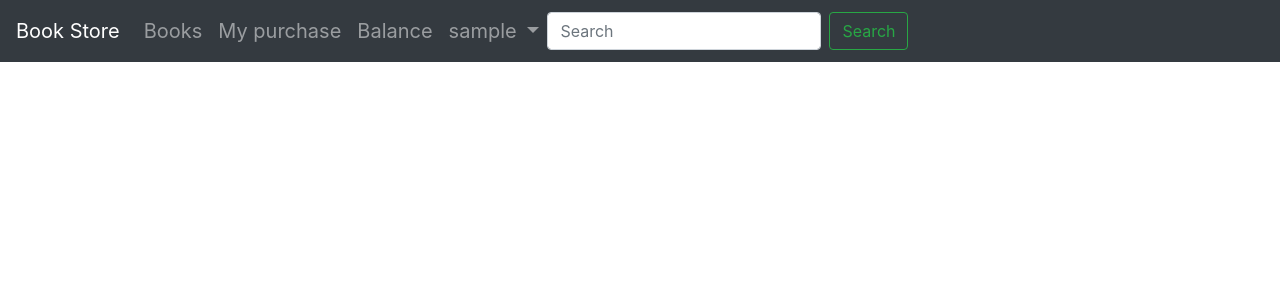
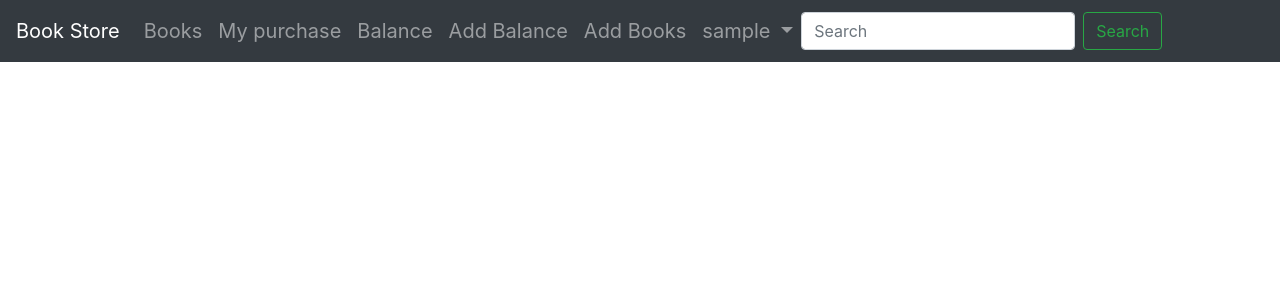
Before and after one commit to pradnyahaval/OnlineBookStore, a Flask app: page / in a window 1280 px wide. Shown: the top 300 px of the page. Run offline with Flask 2, Linux system fonts and the light colour scheme; the visitor is signed in with stand-in values (Sample User, id 1); data comes from the database, SQL or seed files in the repository; some libraries are stand-ins or nearby versions.

Commit message:
Update base.html

```diff
--- a/templates/base.html
+++ b/templates/base.html
@@ -34,6 +34,12 @@
                         </li>
                         <li class="nav-item">
                             <a class="nav-link" href="/user_balance">Balance</a>
+                        </li>
+                        <li class="nav-item">
+                            <a class="nav-link" href="/add_balance">Add Balance</a>
+                        </li>
+                        <li class="nav-item">
+                            <a class="nav-link" href="/add_books">Add Books</a>
                         </li>
                         <li class="nav-item dropdown">
                             <a class="nav-link dropdown-toggle" href="#" id="navbarDropdown" role="button" data-toggle="dropdown" aria-haspopup="true" aria-expanded="false">
```
